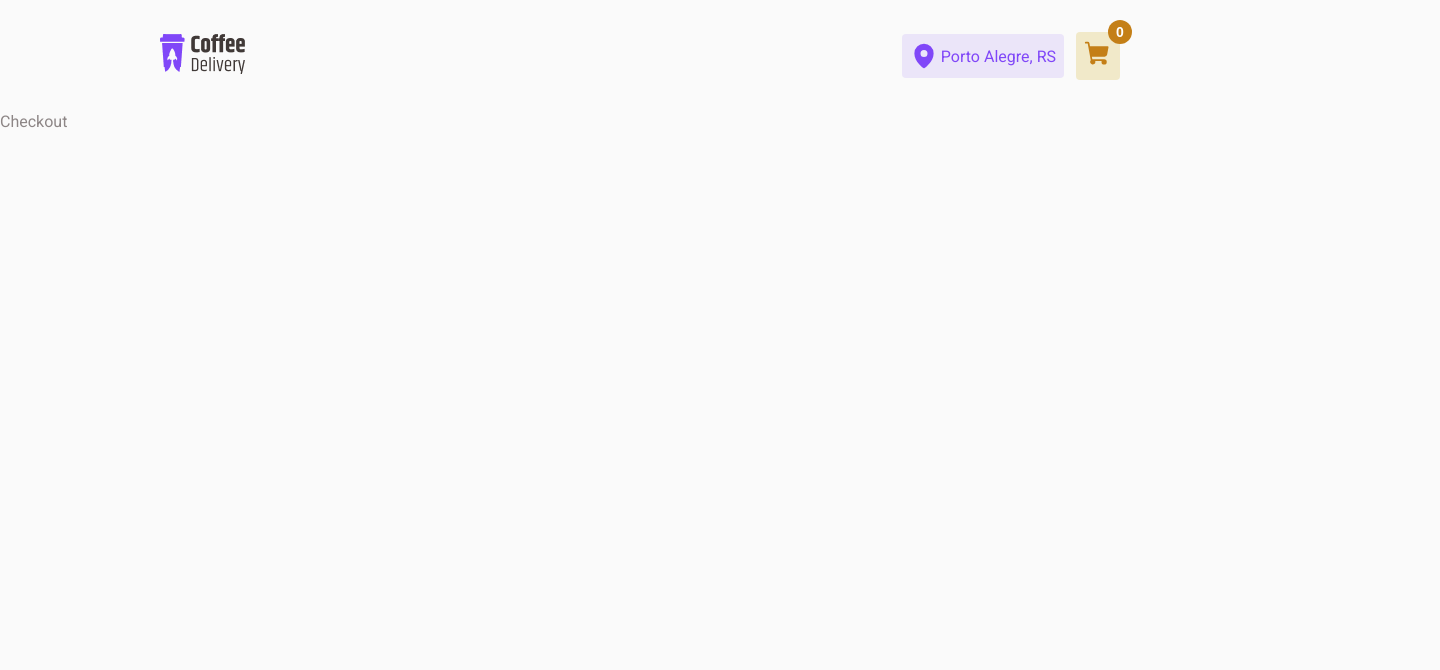
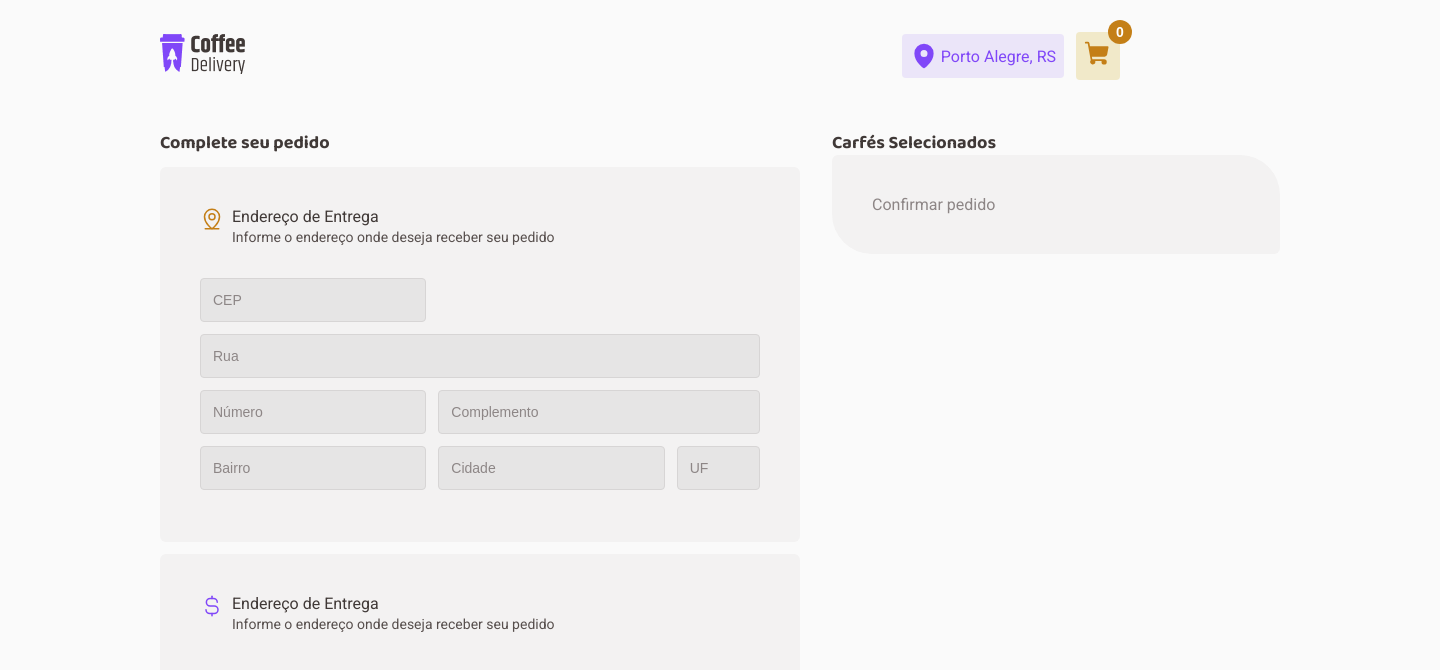
Before and after one commit to Cleber-Severo/coffe-delivery, a React (Vite) app: page /checkout in a window 1280 px wide. Shown: the top 670 px of the page, 1440 px wide, since content can reach past the window. Built offline with nearby package versions, Linux system fonts and the light colour scheme.

Commit message:
feat add inputs on form

```diff
--- /dev/null
+++ b/src/components/Description/index.tsx
@@ -0,0 +1,22 @@
+import { ReactNode } from "react";
+import { Container, TextContainer } from "./style";
+
+interface DescriptionProps {
+  icon: ReactNode;
+  title: string;
+  description: string;
+}
+
+const Description = ({ description, icon, title }: DescriptionProps) => {
+  return (
+    <Container>
+      {icon}
+      <TextContainer>
+        <h3>{title}</h3>
+        <p>{description}</p>
+      </TextContainer>
+    </Container>
+  );
+};
+
+export default Description;
--- /dev/null
+++ b/src/components/Description/style.ts
@@ -0,0 +1,27 @@
+import styled from "styled-components";
+
+export const Container = styled.div`
+display: flex;
+gap: 8px;
+`
+
+export const TextContainer = styled.div`
+  display: flex;
+  flex-direction: column;
+  margin-bottom: 32px;
+
+  h3 {
+    font-size: 16px;
+    line-height: 130%;
+    font-weight: 400;
+
+    color: ${({theme}) => theme["base-subtitle"]};
+  }
+  p {
+    font-size: 14px;
+    line-height: 130%;
+    font-weight: 400;
+
+    color: ${({theme}) => theme["base-text"]};
+  }
+`
--- a/src/pages/Checkout/index.tsx
+++ b/src/pages/Checkout/index.tsx
@@ -1,11 +1,83 @@
 import { useContext } from "react";
 import { CartContext } from "../../contexts/CartContext";
+import {
+  Card,
+  CardTitle,
+  FormContainer,
+  FormGrid,
+  FormLayout,
+  Input,
+  InputWrapper,
+  OrderContainer,
+  SelectedCoffeContainer,
+} from "./styles";
+import Description from "../../components/Description";
+import { CurrencyDollarSimple, MapPinLine } from "phosphor-react";
+import { defaultTheme } from "../../styles/themes/default";
 
 const Checkout = () => {
-	const { cartItems  } = useContext(CartContext)
-	console.log("🚀 ~ Checkout ~ cartItems:", cartItems)
+  const { cartItems } = useContext(CartContext);
 
-	return <div>Checkout</div>;
+  return (
+    <FormContainer>
+      <OrderContainer>
+        <CardTitle>Complete seu pedido</CardTitle>
+
+        <Card>
+          <Description
+            title="Endereço de Entrega"
+            description="Informe o endereço onde deseja receber seu pedido"
+            icon={<MapPinLine size={24} color={defaultTheme["yellow-dark"]} />}
+          />
+
+          <FormGrid>
+            <InputWrapper colSpan={5}>
+              <Input placeholder="CEP" />
+            </InputWrapper>
+          </FormGrid>
+
+          <FormGrid>
+            <InputWrapper colSpan={12}>
+              <Input placeholder="Rua" />
+            </InputWrapper>
+          </FormGrid>
+
+          <FormGrid>
+            <InputWrapper colSpan={5}>
+              <Input placeholder="Número" />
+            </InputWrapper>
+            <InputWrapper colSpan={7}>
+              <Input placeholder="Complemento" />
+            </InputWrapper>
+          </FormGrid>
+
+          <FormGrid>
+            <InputWrapper colSpan={5}>
+              <Input placeholder="Bairro" />
+            </InputWrapper>
+            <InputWrapper colSpan={5}>
+              <Input placeholder="Cidade" />
+            </InputWrapper>
+            <InputWrapper colSpan={2}>
+              <Input placeholder="UF" />
+            </InputWrapper>
+          </FormGrid>
+        </Card>
+        <Card>
+          <Description
+            title="Endereço de Entrega"
+            description="Informe o endereço onde deseja receber seu pedido"
+            icon={<CurrencyDollarSimple size={24} color={defaultTheme["purple"]} />}
+          />
+        </Card>
+      </OrderContainer>
+
+      <SelectedCoffeContainer>
+        <CardTitle>Carfés Selecionados</CardTitle>
+        <Card roundedCorner>Confirmar pedido</Card>
+      </SelectedCoffeContainer>
+    </FormContainer>
+  );
 };
 
 export default Checkout;
--- /dev/null
+++ b/src/pages/Checkout/styles.ts
@@ -0,0 +1,86 @@
+import styled from "styled-components";
+
+export const FormContainer = styled.form`
+	display: flex;
+  gap: 32px;
+
+	padding: 20px 160px;
+	width: 1440px;
+	margin: 0 auto;
+
+`;
+
+
+export const CardTitle = styled.h4`
+  color: ${({ theme }) => theme["base-subtitle"]};
+
+  font-family: 'Baloo 2', sans-serif;
+
+  font-size: 18px;
+  line-height: 130%;
+  font-weight: bold;
+`
+
+type CardProps = {
+  roundedCorner?: boolean
+}
+
+export const Card = styled.div<CardProps>`
+  display: flex;
+  flex-direction: column;
+
+  background-color: ${({ theme }) => theme["base-card"]};
+  border-radius: ${({ roundedCorner = false }) => roundedCorner ? '6px 40px 6px 40px' : '6px'};
+
+  padding: 40px;
+`
+
+export const OrderContainer = styled.div`
+  display: flex;
+  flex-direction: column;
+  gap: 12px;
+
+  flex: 1;
+`
+
+export const SelectedCoffeContainer = styled.div`
+  width: 448px;
+`
+
+
+export const FormLayout = styled.div`
+  display: flex;
+  gap: 12px;
+`
+
+export const FormGrid = styled.div`
+  display: grid;
+  grid-template-columns: repeat(12, 1fr);
+  gap: 12px;
+`
+type InputWrapperProps = {
+  colSpan: number
+}
+
+export const InputWrapper = styled.div<InputWrapperProps>`
+  grid-column: span ${({ colSpan }) => colSpan};
+`
+
+export const Input = styled.input`
+  background-color: ${({ theme }) => theme["base-input"]};
+  color: ${({ theme }) => theme["base-label"]};
+  border: 1px solid ${({ theme }) => theme["base-hover"]};
+  border-radius: 4px;
+
+  padding: 12px;
+  margin-bottom: 12px;
+
+  width: 100%;
+
+  &::placeholder {
+    color: ${({ theme }) => theme["base-label"]};
+    font-size: 14px;
+    line-height: 130%;
+    font-weight: 400;
+  }
+`
```
